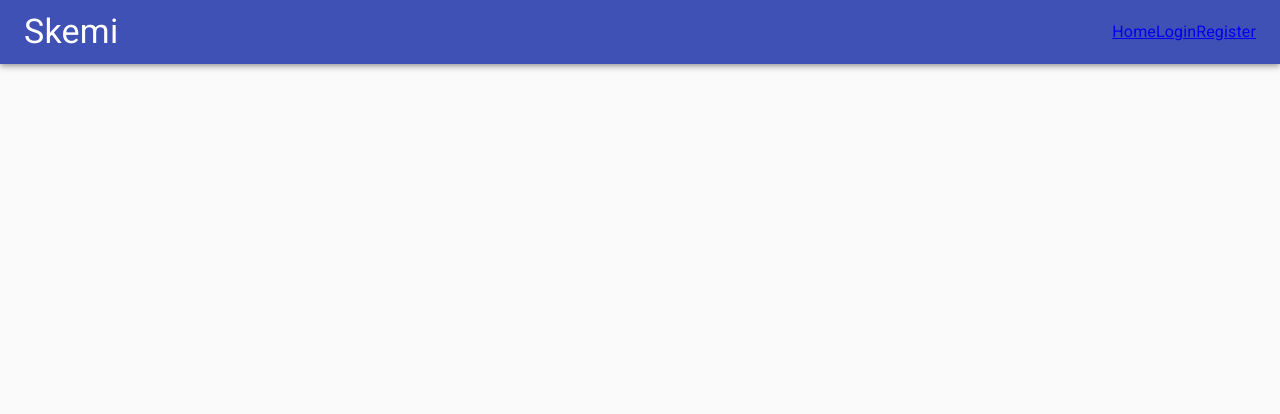
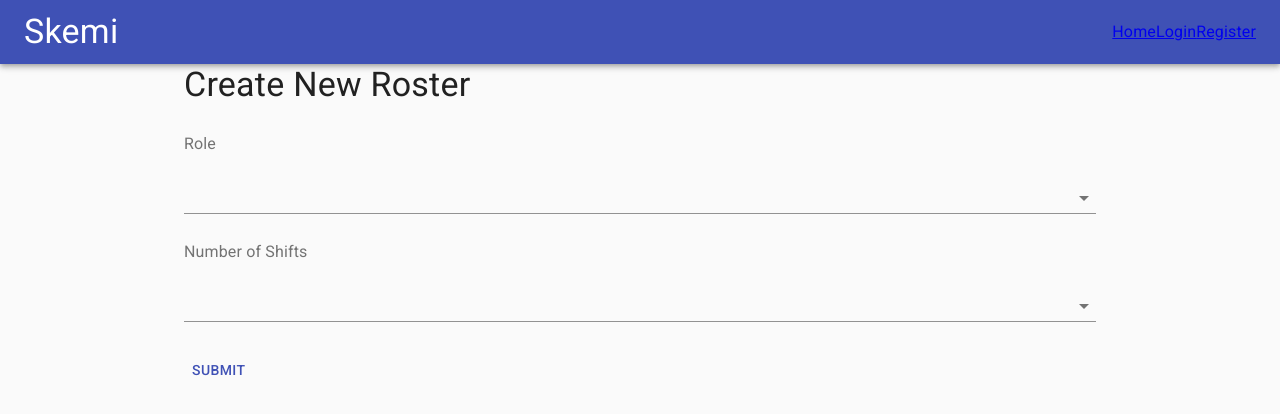
Before and after one commit to NatalieLouise91/T3A2-Skemi-FrontEnd, a React (Create React App) app: page /create-roster in a window 1280 px wide. Shown: the top 414 px of the page. Built offline with nearby package versions, Linux system fonts and the light colour scheme.

Commit message:
created roster services and basic roster form

```diff
--- a/src/components/App.js
+++ b/src/components/App.js
@@ -3,6 +3,7 @@ import { StateContext } from '../utils/stateContext';
 import stateReducer from '../utils/stateReducer';
 import Nav from './Nav';
 import CreateOccasion from './CreateOccasion';
+import CreateRoster from './CreateRoster';
 import ViewOccasion from './ViewOccasion';
 import EventSchedule from './EventSchedule';
 import Home from './Home';
@@ -32,6 +33,7 @@ const App = () => {
             <Routes>
               <Route exact path="/" element={<Home/>}/>
               <Route path="/create-event" element={<CreateOccasion />}/>
+              <Route path="/create-roster" element={<CreateRoster />}/>
               <Route path="/event-schedule" element={<EventSchedule/>}/>
               <Route path="/login" element={<Login/>}/>
               <Route path="/new-user" element={<NewUser/>}/>
--- /dev/null
+++ b/src/components/CreateRoster.js
@@ -0,0 +1,112 @@
+import React, { useState } from "react";
+import { useNavigate } from "react-router-dom";
+import { useGlobalState } from "../utils/stateContext";
+import { createRoster } from "../services/rosterServices"
+import "@fontsource/roboto/400.css";
+import { makeStyles } from "@material-ui/styles";
+import {
+    Button,
+    Select,
+    InputLabel,
+    MenuItem,
+    TextField,
+    Container,
+    Typography
+} from "@material-ui/core";
+
+const useStyles = makeStyles({
+    field: {
+        marginTop: 30,
+        marginBottom: 30,
+        display: "flex",
+    }
+})
+
+export default function CreateRoster() {
+
+    const classes = useStyles();
+
+    const initialFormData = {
+        number_shifts: "",
+        job_category: "",
+        select_employees: ""
+    }
+
+    const [formData, setFormData] = useState(initialFormData);
+    const { dispatch } = useGlobalState();
+    let navigate = useNavigate();
+    console.log(dispatch);
+
+    function handleFormData(event) {
+        setFormData({
+            ...formData,
+            [event.target.name]: event.target.value,
+        });
+    }
+
+    function handleSubmit(event) {
+        event.preventDefault();
+        createRoster(formData).then((user) => {
+            dispatch({ type: "setLoggedInUser", data: user.first_name });
+            navigate("/");
+        });
+    }
+
+    return (
+        <Container maxWidth="md">
+            <Typography variant="h4">Create New Roster</Typography>
+
+            <form onSubmit={handleSubmit}>
+
+                <InputLabel
+                id="role"
+                className={classes.field}
+                >
+                Role
+                </InputLabel>
+
+                <Select
+                    labelId ="job"
+                    id="job"
+                    label="Role"
+                    name="job"
+                    required
+                    fullWidth
+                    value={formData.job_category}
+                    onChange={handleFormData}
+                >
+                    <MenuItem value="WaitStaff">Wait Staff</MenuItem>
+                    <MenuItem value="BarStaff">Bar Staff</MenuItem>
+                    <MenuItem value="Chef">Chef</MenuItem>
+
+                </Select>
+
+                <InputLabel
+                id= "number_shifts"
+                className={classes.field}
+                >
+                    Number of Shifts
+                </InputLabel>
+                <Select
+                    labelId= "number_shifts"
+                    id="number_shifts"
+                    label="Number of Shifts"
+                    name="number_shifts"
+                    value={formData.number_shifts}
+                    className={classes.field}
+                    required
+                    fullWidth
+                    onChange={handleFormData}
+                >
+                    <MenuItem value="1">1</MenuItem>
+                    <MenuItem value="2">2</MenuItem>
+                    <MenuItem value="3">3</MenuItem>
+                    <MenuItem value="4">4</MenuItem>
+                    <MenuItem value="5">5</MenuItem>
+                    <MenuItem value="6">6</MenuItem>
+                </Select>
+                <Button type="submit" color="primary">Submit</Button>
+            </form>
+        </Container>
+    )
+}
--- a/src/services/authServices.js
+++ b/src/services/authServices.js
@@ -1,3 +1,5 @@
+import skemiAPI from "../config/api";
+
 export async function signUp(data) {
     return {
         username: "Test",
--- /dev/null
+++ b/src/services/rosterServices.js
@@ -0,0 +1,24 @@
+import skemiAPI from "../config/api";
+
+export async function getRoster() {
+    const response = await skemiAPI.get("/api/rosters");
+    console.log(response);
+    return response.data;
+}
+
+export async function createRoster(data) {
+    const response = await skemiAPI.post("/api/rosters", data);
+    console.log(response);
+    return response.data;
+}
+
+export async function getRosterById(id) {
+    const response = await skemiAPI.get(`/api/rosters/${id}`);
+    return response.data;
+}
+
+export async function deleteRoster(id) {
+    const response = await skemiAPI.delete(`/api/rosters/${id}`);
+    console.log(response.data);
+    return response.data;
+}
```
